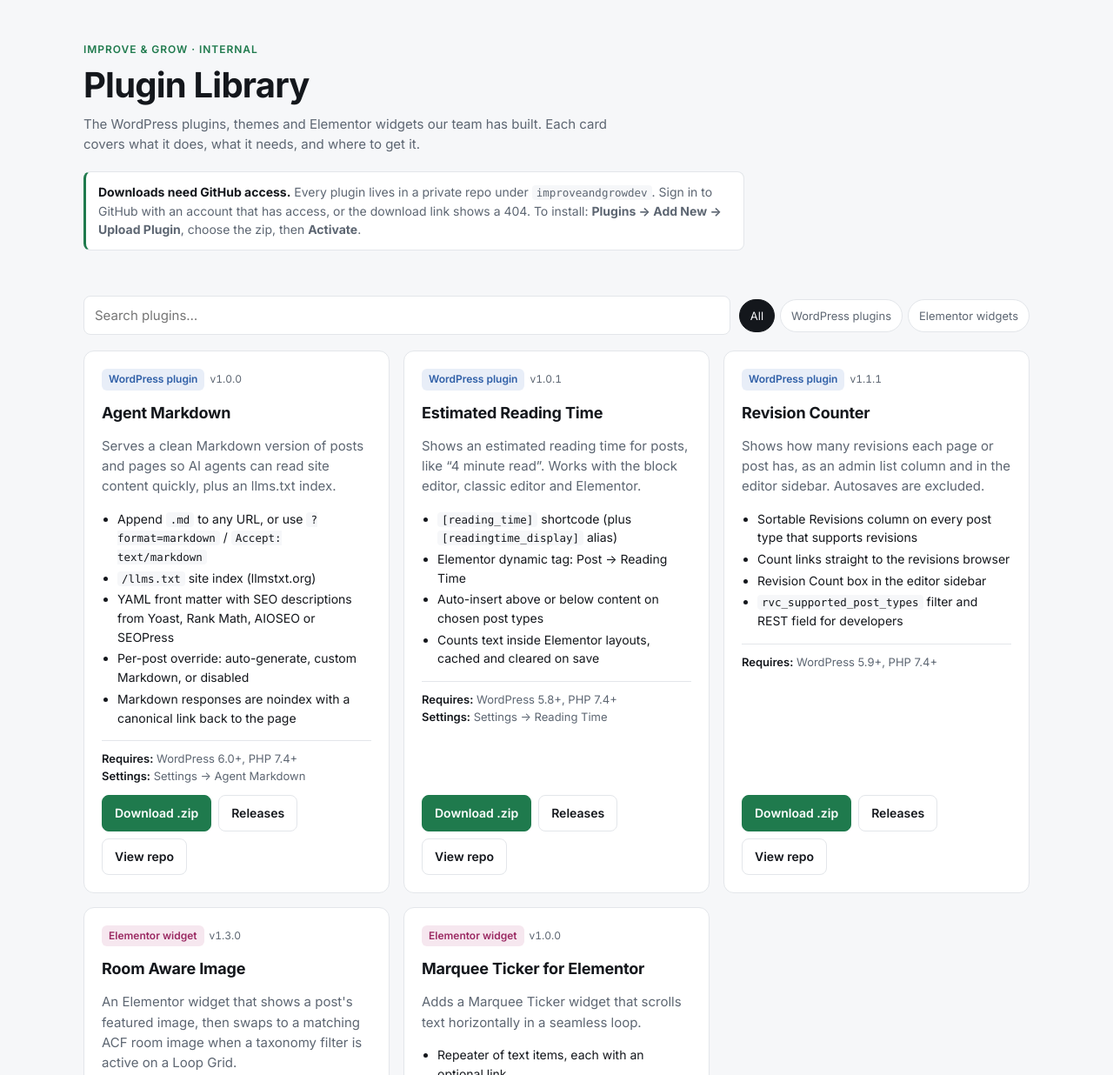
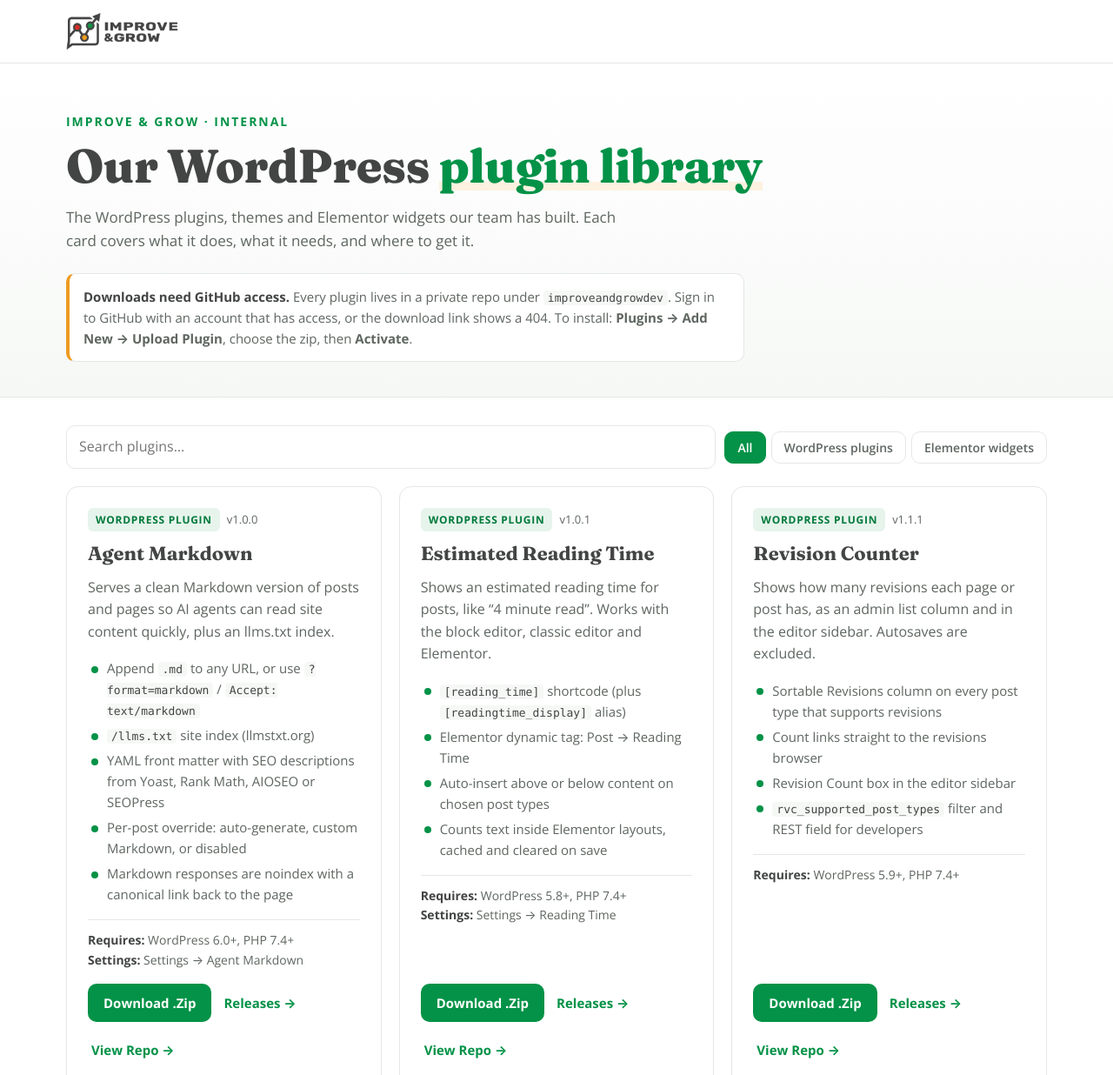
Before and after one commit to improveandgrowdev/plugin-library, a plain HTML site: page index.html in a window 1280 px wide. Shown: the top 1236 px of the page at 87% size. Drawn offline with nearby package versions, Linux system fonts and the light colour scheme.

Commit message:
Match the Improve & Grow website styling
Co-Authored-By: Claude Opus 5.5 <noreply@anthropic.com>

```diff
--- a/index.html
+++ b/index.html
@@ -7,68 +7,74 @@
 <title>Improve &amp; Grow Plugin Library</title>
 <link rel="preconnect" href="https://fonts.googleapis.com">
 <link rel="preconnect" href="https://fonts.gstatic.com" crossorigin>
-<link href="https://fonts.googleapis.com/css2?family=Inter:wght@400;500;600;700&display=swap" rel="stylesheet">
+<link href="https://fonts.googleapis.com/css2?family=Fraunces:opsz,wght@9..144,700;9..144,800&family=Open+Sans:wght@400;600;700&display=swap" rel="stylesheet">
 <style>
 :root{
-  --bg:#f6f7f9;--surface:#fff;--text:#14171c;--muted:#5d6672;--line:#e3e6ea;
-  --accent:#1f7a4d;--accent-ink:#fff;--accent-soft:#e6f3ec;
-  --wp:#2f5fa7;--wp-soft:#e8eef8;--el:#9b2a63;--el-soft:#f6e7ef;--hl:#a35a00;--hl-soft:#fbefdf;--dev:#5d6672;--dev-soft:#eceef1;
-  --radius:12px;
-}
-@media (prefers-color-scheme:dark){
-  :root{
-    --bg:#0f1216;--surface:#171b21;--text:#e8ebef;--muted:#9aa3ae;--line:#272d35;
-    --accent:#3fae77;--accent-ink:#06150d;--accent-soft:#16291f;
-    --wp:#8db2ec;--wp-soft:#1a2535;--el:#e58bb8;--el-soft:#2d1a24;--hl:#f0b062;--hl-soft:#2e2313;--dev:#9aa3ae;--dev-soft:#22272e;
-  }
+  color-scheme:light;
+  --bg:#fff;--bg-soft:#f6f8f6;--surface:#fff;--heading:#434444;--text:#5e6660;--line:#e4e8e5;
+  --green:#039247;--green-dark:#027a3b;--green-soft:#e6f4ec;--orange:#ed9c21;--orange-soft:#fdf1df;
+  --serif:Fraunces,Georgia,serif;--sans:"Open Sans",system-ui,-apple-system,sans-serif;
 }
 *{box-sizing:border-box}
-body{margin:0;background:var(--bg);color:var(--text);font:15px/1.55 Inter,system-ui,-apple-system,sans-serif}
+body{margin:0;background:var(--bg);color:var(--text);font:16px/1.6 var(--sans)}
 a{color:inherit}
-.wrap{max-width:1120px;margin:0 auto;padding:0 16px}
-header{padding:48px 0 24px}
-.eyebrow{font-size:12px;font-weight:600;letter-spacing:.08em;text-transform:uppercase;color:var(--accent)}
-h1{font-size:clamp(28px,4vw,40px);line-height:1.15;margin:8px 0 10px;letter-spacing:-.02em}
-.lede{color:var(--muted);max-width:640px;margin:0}
-.notice{margin-top:20px;padding:12px 14px;border:1px solid var(--line);border-left:3px solid var(--accent);background:var(--surface);border-radius:8px;font-size:14px;color:var(--muted);max-width:760px}
-.notice strong{color:var(--text)}
-.toolbar{display:flex;flex-wrap:wrap;gap:10px;align-items:center;margin:28px 0 18px}
-.search{flex:1 1 240px;min-width:0;padding:10px 12px;border:1px solid var(--line);border-radius:8px;background:var(--surface);color:var(--text);font:inherit}
+.wrap{max-width:1160px;margin:0 auto;padding:0 16px}
+.topbar{border-bottom:1px solid var(--line);background:#fff}
+.topbar .wrap{display:flex;align-items:center;justify-content:space-between;gap:12px;padding-top:14px;padding-bottom:14px}
+.topbar img{height:44px;width:auto;display:block}
+.hero{background:linear-gradient(180deg,#fff 0%,var(--bg-soft) 100%);border-bottom:1px solid var(--line)}
+header{padding:56px 0 40px}
+.eyebrow{font-size:14px;font-weight:700;letter-spacing:.14em;text-transform:uppercase;color:var(--green)}
+h1{font-family:var(--serif);font-weight:800;color:var(--heading);font-size:clamp(34px,5vw,54px);line-height:1.12;margin:10px 0 14px;letter-spacing:-.01em}
+h1 em{font-style:normal;color:var(--green);background:linear-gradient(transparent 78%,var(--orange-soft) 78%,var(--orange-soft) 92%,transparent 92%)}
+.lede{max-width:640px;margin:0;font-size:17px}
+.notice{margin-top:24px;padding:14px 16px;border:1px solid var(--line);border-left:4px solid var(--orange);background:#fff;border-radius:10px;font-size:15px;max-width:780px}
+.notice strong{color:var(--heading)}
+.toolbar{display:flex;flex-wrap:wrap;gap:10px;align-items:center;margin:32px 0 20px}
+.search{flex:1 1 240px;min-width:0;padding:11px 14px;border:1px solid var(--line);border-radius:10px;background:#fff;color:var(--heading);font:inherit}
 .filters{display:flex;flex-wrap:wrap;gap:6px}
-.filters button{border:1px solid var(--line);background:var(--surface);color:var(--muted);padding:8px 12px;border-radius:999px;font:inherit;font-size:13px;cursor:pointer}
-.filters button[aria-pressed=true]{background:var(--text);color:var(--bg);border-color:var(--text)}
-.grid{display:grid;grid-template-columns:repeat(auto-fill,minmax(320px,1fr));gap:16px;padding-bottom:48px}
+.filters button{border:1px solid var(--line);background:#fff;color:var(--text);padding:8px 14px;border-radius:10px;font:600 14px var(--sans);cursor:pointer}
+.filters button[aria-pressed=true]{background:var(--green);color:#fff;border-color:var(--green)}
+.grid{display:grid;grid-template-columns:repeat(auto-fill,minmax(320px,1fr));gap:20px;padding-bottom:56px}
 @media (max-width:400px){.grid{grid-template-columns:1fr}}
-.card{background:var(--surface);border:1px solid var(--line);border-radius:var(--radius);padding:20px;display:flex;flex-direction:column;gap:12px}
-.card h2{font-size:18px;margin:0;letter-spacing:-.01em}
-.meta{display:flex;flex-wrap:wrap;gap:6px;align-items:center}
-.tag{font-size:12px;font-weight:600;padding:3px 8px;border-radius:6px}
-.t-wp{color:var(--wp);background:var(--wp-soft)}.t-el{color:var(--el);background:var(--el-soft)}
-.t-hl{color:var(--hl);background:var(--hl-soft)}.t-dev{color:var(--dev);background:var(--dev-soft)}
-.ver{font-size:12px;color:var(--muted);font-variant-numeric:tabular-nums}
-.desc{margin:0;color:var(--muted)}
-ul{margin:0;padding-left:18px}
-li{margin:3px 0;font-size:14px}
-.req{font-size:13px;color:var(--muted);border-top:1px solid var(--line);padding-top:10px}
-.req b{color:var(--text);font-weight:600}
-.actions{display:flex;flex-wrap:wrap;gap:8px;margin-top:auto}
-.btn{display:inline-flex;align-items:center;gap:6px;padding:9px 14px;border-radius:8px;font-weight:600;font-size:14px;text-decoration:none;border:1px solid var(--line)}
-.btn.primary{background:var(--accent);color:var(--accent-ink);border-color:var(--accent)}
-.btn:hover{filter:brightness(1.05)}
-.btn:focus-visible,.filters button:focus-visible,.search:focus-visible{outline:2px solid var(--accent);outline-offset:2px}
-code{font:12.5px ui-monospace,SFMono-Regular,Menlo,monospace;background:var(--bg);padding:1px 5px;border-radius:4px}
-.empty{color:var(--muted);padding:24px 0}
-footer{border-top:1px solid var(--line);padding:24px 0 40px;color:var(--muted);font-size:13px}
+.card{background:var(--surface);border:1px solid var(--line);border-radius:14px;padding:24px;display:flex;flex-direction:column;gap:12px;box-shadow:0 1px 2px rgba(20,40,25,.04);transition:box-shadow .2s,transform .2s}
+.card:hover{box-shadow:0 10px 28px rgba(20,40,25,.08);transform:translateY(-2px)}
+.card h2{font-family:var(--serif);font-weight:700;color:var(--heading);font-size:22px;line-height:1.25;margin:0}
+.meta{display:flex;flex-wrap:wrap;gap:8px;align-items:center}
+.tag{font-size:12px;font-weight:700;letter-spacing:.06em;text-transform:uppercase;padding:4px 9px;border-radius:6px}
+.t-wp{color:var(--green-dark);background:var(--green-soft)}.t-el{color:#9a5b00;background:var(--orange-soft)}
+.ver{font-size:13px;color:var(--text);font-variant-numeric:tabular-nums}
+.desc{margin:0}
+ul{margin:0;padding-left:0;list-style:none}
+li{margin:5px 0;font-size:15px;padding-left:22px;position:relative}
+li::before{content:"";position:absolute;left:4px;top:.62em;width:8px;height:8px;border-radius:50%;background:var(--green)}
+.req{font-size:14px;border-top:1px solid var(--line);padding-top:12px}
+.req b{color:var(--heading);font-weight:700}
+.actions{display:flex;flex-wrap:wrap;gap:10px;align-items:center;margin-top:auto;padding-top:4px}
+.btn{display:inline-flex;align-items:center;gap:6px;padding:10px 18px;border-radius:10px;font-weight:700;font-size:15px;text-decoration:none;color:var(--green);text-transform:capitalize}
+.btn.primary{background:var(--green);color:#fff}
+.btn.primary:hover{background:var(--green-dark)}
+.btn:not(.primary){padding-left:4px;padding-right:4px}
+.btn:not(.primary):hover{text-decoration:underline}
+.btn:focus-visible,.filters button:focus-visible,.search:focus-visible{outline:2px solid var(--orange);outline-offset:2px}
+code{font:13px ui-monospace,SFMono-Regular,Menlo,monospace;background:var(--bg-soft);color:var(--heading);padding:1px 5px;border-radius:4px}
+.empty{padding:24px 0}
+footer{border-top:1px solid var(--line);padding:24px 0 40px;font-size:14px}
 </style>
 </head>
 <body>
-<div class="wrap">
+<div class="topbar"><div class="wrap">
+  <a href="https://improveandgrow.com/" aria-label="Improve &amp; Grow home"><img src="ig-logo.png" alt="Improve &amp; Grow" width="130" height="44"></a>
+</div></div>
+<div class="hero"><div class="wrap">
   <header>
     <div class="eyebrow">Improve &amp; Grow · Internal</div>
-    <h1>Plugin Library</h1>
+    <h1>Our WordPress <em>plugin library</em></h1>
     <p class="lede">The WordPress plugins, themes and Elementor widgets our team has built. Each card covers what it does, what it needs, and where to get it.</p>
     <div class="notice"><strong>Downloads need GitHub access.</strong> Every plugin lives in a private repo under <code>improveandgrowdev</code>. Sign in to GitHub with an account that has access, or the download link shows a 404. To install: <b>Plugins → Add New → Upload Plugin</b>, choose the zip, then <b>Activate</b>.</div>
   </header>
+</div></div>
+<div class="wrap">
 
   <div class="toolbar">
     <input class="search" id="q" type="search" placeholder="Search plugins…" aria-label="Search plugins">
@@ -155,7 +161,7 @@ function card(p) {
   const t = TYPES[p.type];
   const dl = p.zip
     ? `<a class="btn primary" href="${GH}${p.repo}/releases/download/v${p.version}/${p.zip}">Download .zip</a>
-       <a class="btn" href="${GH}${p.repo}/releases">Releases</a>`
+       <a class="btn" href="${GH}${p.repo}/releases">Releases →</a>`
     : "";
   return `<article class="card">
     <div class="meta"><span class="tag ${t.cls}">${t.label}</span>${p.version ? `<span class="ver">v${esc(p.version)}</span>` : ""}</div>
@@ -163,7 +169,7 @@ function card(p) {
     <p class="desc">${esc(p.desc)}</p>
     ${p.features.length ? `<ul>${p.features.map(f => `<li>${f}</li>`).join("")}</ul>` : ""}
     <div class="req"><b>Requires:</b> ${esc(p.req)}${p.setup ? `<br><b>Settings:</b> ${esc(p.setup)}` : ""}</div>
-    <div class="actions">${dl}<a class="btn" href="${GH}${p.repo}">View repo</a></div>
+    <div class="actions">${dl}<a class="btn" href="${GH}${p.repo}">View repo →</a></div>
   </article>`;
 }
 
```
Also changed, not shown: ig-logo.png (added).
